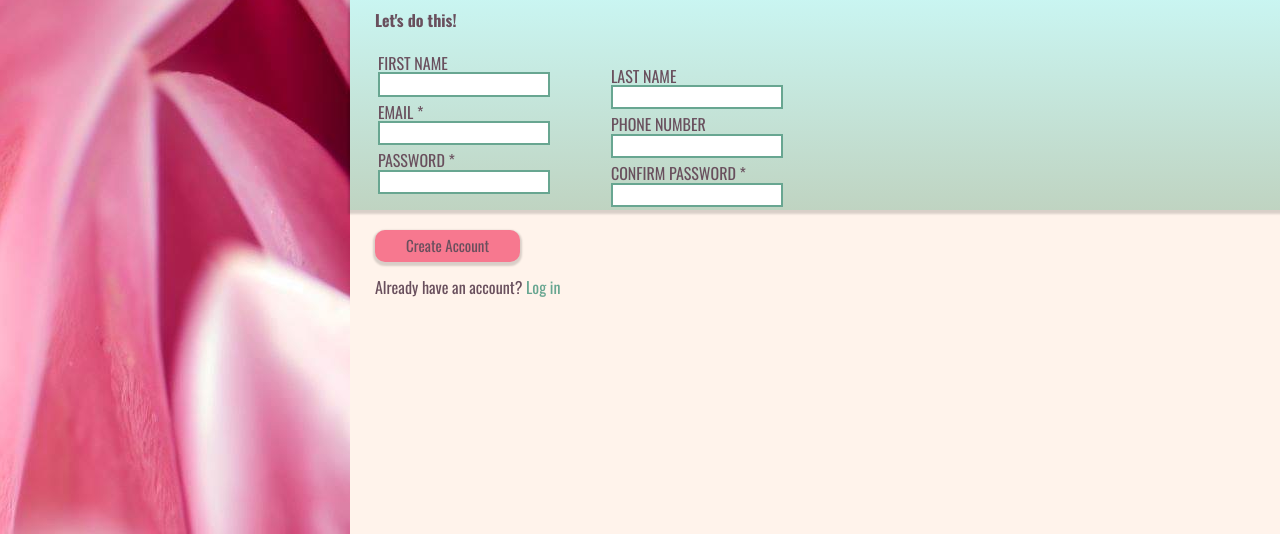
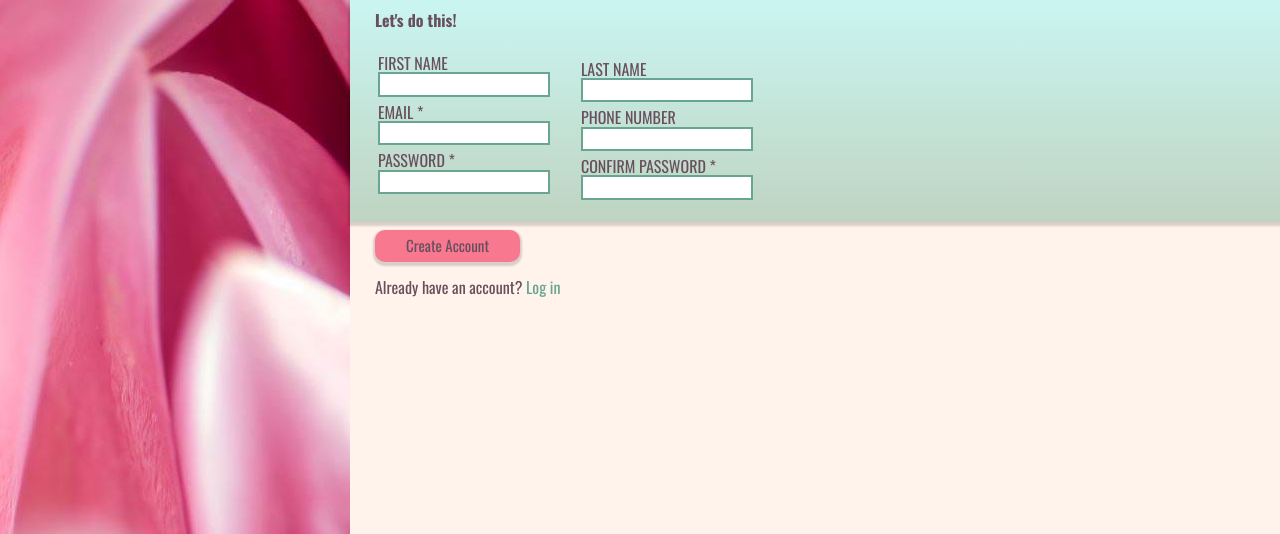
Before and after one commit to ElizaHeidi/signup-page, a plain HTML site: page index.html in a window 1280 px wide. Shown: the part 266-800 px from the top of the page. Drawn offline with nearby package versions, Linux system fonts and the light colour scheme; a web font is replaced by a local one.

Commit message:
Adjust spacing of signup-right

```diff
--- a/styles.css
+++ b/styles.css
@@ -56,7 +56,7 @@ body {
 }
 
 .logo > p {
-    font-size: 62px;
+    font-size: 4rem;
     color: whitesmoke;
     font-family: 'norse-bold';
     margin-top: 82px;
@@ -68,7 +68,7 @@ body {
     margin-left: 350px;
     /* border: 2px solid; */
     display: flex;
-    flex-direction: row;
+    flex-direction: column;
 }
 
 .hero-top {
@@ -89,7 +89,7 @@ body {
 }
 
 .hero-signup {
-    height: 220px;
+    height: 29%;
     width: calc(100% - 10px);
     background: linear-gradient(450deg, hsla(126, 19%, 79%, 1) 0%, hsla(176, 73%, 88%, 1) 100%);
     background: -moz-linear-gradient(450deg, hsla(126, 19%, 79%, 1) 0%, hsla(176, 73%, 88%, 1) 100%);
@@ -102,13 +102,16 @@ body {
     flex: 1 1 auto;
     color: var(--color1);
     box-sizing: border-box;
+    overflow: scroll;
 }
 
 .signup-left {
     display: flex;
     flex-direction: column;
-    flex-wrap: wrap;
+    width: 33%;
     margin-left: 25px;
+    flex: 0;
+
 }
 
 .signup-left > p {
@@ -124,13 +127,12 @@ body {
 
 .signup-right {
     /* height: 100%; */
-    margin-left: 55px;
-    margin-right: 20px;
+    width: 33%;
+    margin-top: 66.5px;
+    margin-left: 25px;
     display: flex;
     flex-direction: column;
-    align-self: flex-end;
-    flex-wrap: wrap;
-    box-sizing: border-box;
+    flex: 0;
 }
 
 .signup-right  > p {
@@ -144,9 +146,7 @@ body {
     border: 2px solid #68a691;
  }
 
- input[type=email]:focus {
-    border: solid 2px #68a691;
-}
+
 
  .btn-area {
     height: 33%;
```
